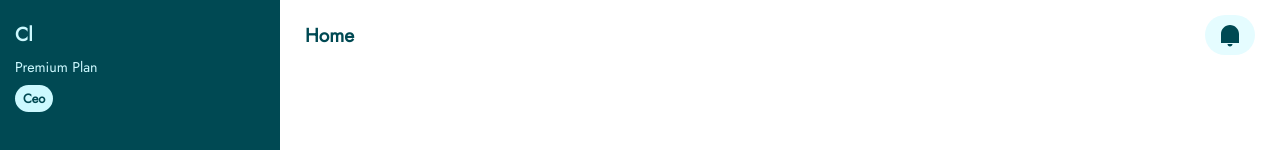
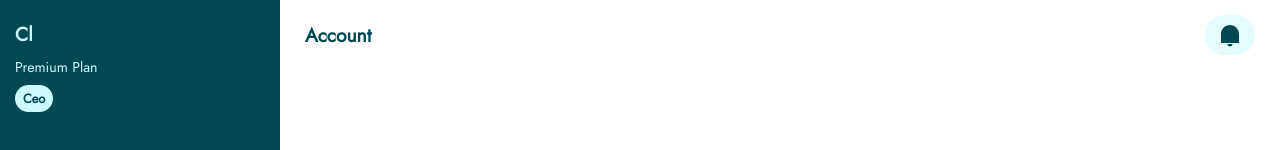
Before and after one commit to cloortt/web.cloortt.com, a Vue app: page /settings in a window 1280 px wide. Shown: the top 150 px of the page. Built offline with nearby package versions, Linux system fonts and the light colour scheme.

Commit message:
Created SettingsView, Created Settings Route

```diff
--- a/src/App.vue
+++ b/src/App.vue
@@ -2,13 +2,21 @@
   import Sidebar from '@/components/Sidebar.vue';
   import AppBody from '@/components/AppBody.vue';
   import AppHeader from '@/components/AppHeader.vue';
-  import { RouterView } from 'vue-router';
+  import { RouterView, useRoute } from 'vue-router';
+
+  const route = useRoute();
+  const routeNames = {
+    'homepage':'Catalog',
+    'settings':'Account'
+  }
+  // alert(routeNames.homepage);
+  // alert(`Current route: ${route.name}`);
 </script>
 
 <template>
      <Sidebar/>
      <AppBody>
-        <AppHeader routeName="Home"/>
+        <AppHeader :routeName="`${routeNames[route.name]}`"/>
         <RouterView/>
       </AppBody>
 </template>
--- a/src/router/index.js
+++ b/src/router/index.js
@@ -1,5 +1,6 @@
 import { createRouter, createWebHistory } from 'vue-router';
 import HomeView from '@/views/HomeView.vue';
+import SettingsView from '@/views/SettingsView.vue';
 
 const routes =[
   {
@@ -7,6 +8,12 @@ const routes =[
     name:'homepage',
     component: HomeView
   },
+  {
+    path:'/settings',
+    name:'settings',
+    component: SettingsView
+  }
+  ,
   {
         path:'/:patchMatch(.*)*',
         name: 'not-found',
--- /dev/null
+++ b/src/views/SettingsView.vue
@@ -0,0 +1,3 @@
+<template>
+
+</template>
```
